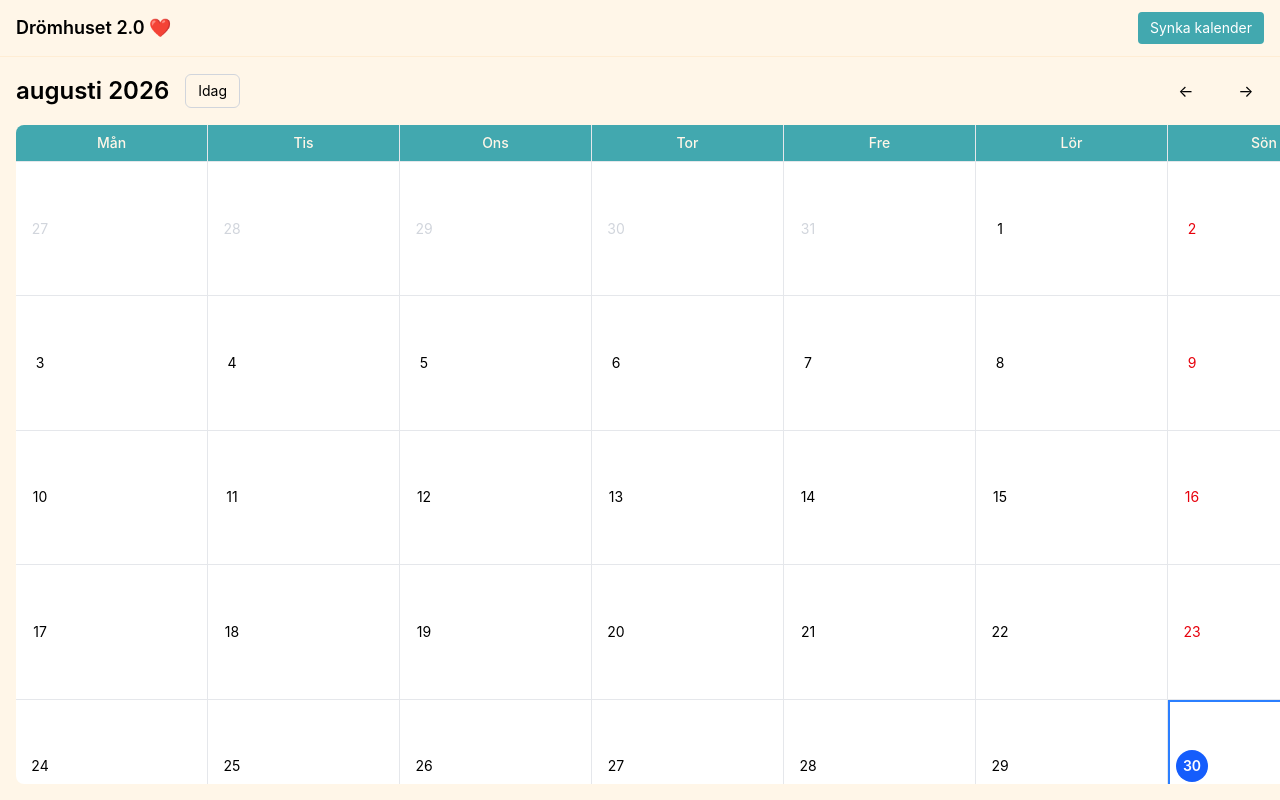
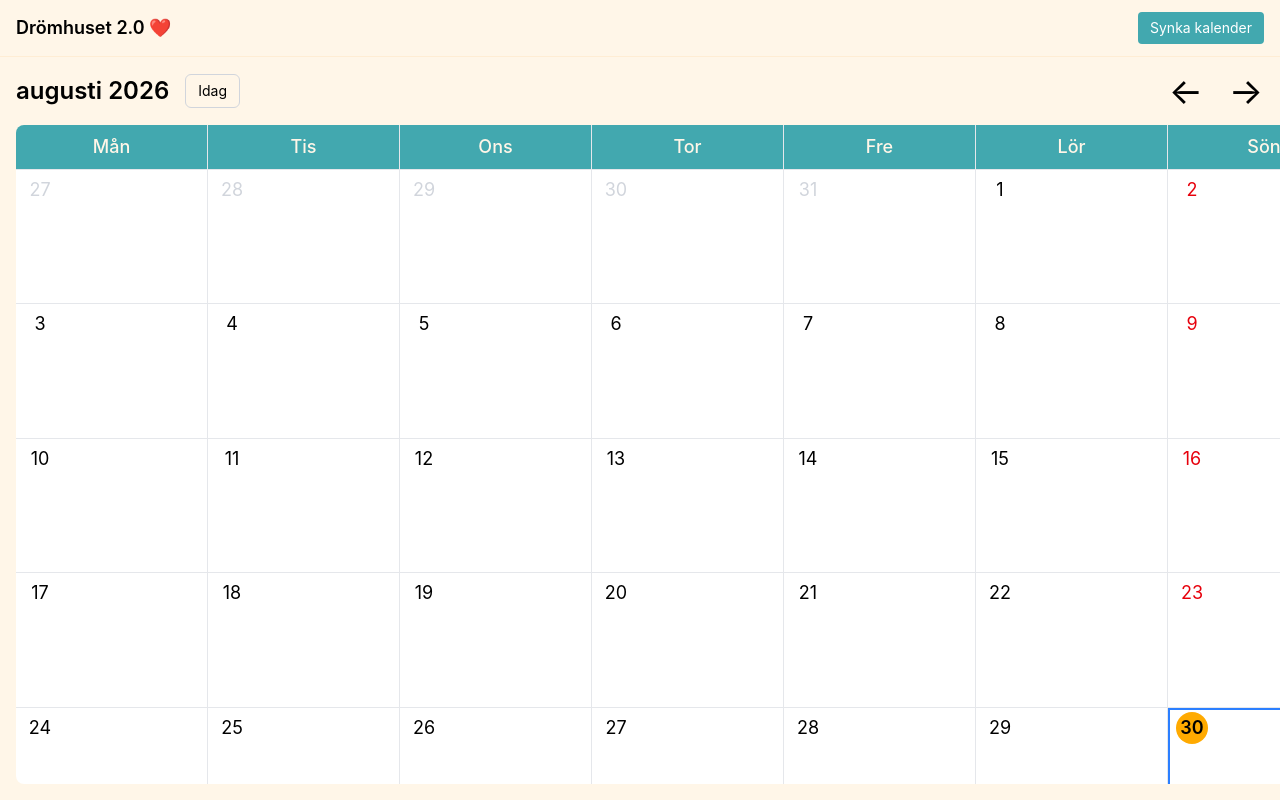
Before and after one commit to joakimwennergren/homeplanner, a React (Vite) app: page / in a window 1280 px wide. Built offline with nearby package versions, Linux system fonts and the light colour scheme.

Commit message:
Larger ui

```diff
--- a/src/App.tsx
+++ b/src/App.tsx
@@ -1,3 +1,4 @@
+// @ts-nocheck
 import { useMemo, useState, useEffect } from "react";
 import "dayjs/locale/sv";
 import dayjs, { Dayjs } from "dayjs";
@@ -35,7 +36,7 @@ function getCalendarDays(month: Dayjs): Dayjs[] {
 
   return Array.from({ length: totalDays }, (_, index) =>
     firstDay.add(index, "day"),
-  );
+  );n
 }
 
 type CalendarDayProps = {
@@ -67,7 +68,7 @@ function CalendarDay({
   );
 
   // Show max 4 events
-  const displayedEvents = dayEvents.slice(0, 3);
+  const displayedEvents = dayEvents.slice(0, 2);
   const moreCount = dayEvents.length - displayedEvents.length;
 
   return (
@@ -77,8 +78,9 @@ function CalendarDay({
       className={`
         relative min-h-0 min-w-0
         border-r border-b border-gray-200
-        bg-white p-2 text-left
+        bg-primary p-2 text-left
         transition-colors
+        bg-white
         hover:bg-gray-50
         focus:z-10 focus:outline-none
         select-none
@@ -87,12 +89,12 @@ function CalendarDay({
       `}
     >
       {/* Date number */}
-      <div className="flex items-center">
+      <div className="flex items-center absolute top-1">
         <span
           className={`
             flex h-8 w-8 items-center justify-center
-            rounded-full text-sm
-            ${isToday ? "bg-blue-600 font-semibold text-white" : ""}
+            rounded-full text-lg
+            ${isToday ? "bg-secondary font-semibold text-black" : ""}
             ${isSelected && !isToday ? "font-semibold text-blue-600" : ""}
             ${isWeekend && !isToday ? "text-red-600" : ""}
           `}
@@ -103,11 +105,11 @@ function CalendarDay({
 
       {/* Apple Calendar Events Pills */}
       {displayedEvents.length > 0 && (
-        <div className="mt-2 space-y-1 overflow-hidden">
+        <div className="mt-6 space-y-1 overflow-hidden">
           {displayedEvents.map((event) => (
             <div
               key={event.id}
-              className="truncate rounded bg-accent px-2 py-0.5 text-xs text-white font-medium"
+              className="truncate rounded bg-accent px-2 py-0.5 text-white text-lg"
               title={event.title}
             >
               {event.title}
@@ -174,7 +176,7 @@ function Calendar({
           <button
             type="button"
             onClick={previousMonth}
-            className="flex h-9 w-9 items-center justify-center rounded-md hover:bg-white"
+            className="flex h-9 w-9 items-center text-4xl justify-center rounded-md"
             aria-label="Previous month"
           >
             ←
@@ -183,7 +185,7 @@ function Calendar({
           <button
             type="button"
             onClick={nextMonth}
-            className="flex h-9 w-9 items-center justify-center rounded-md hover:bg-white"
+            className="flex h-9 w-9 items-center text-4xl justify-center rounded-md"
             aria-label="Next month"
           >
             →
@@ -201,7 +203,7 @@ function Calendar({
           {WEEKDAYS.map((day) => (
             <div
               key={day}
-              className="border-r border-b border-gray-200 px-3 py-2 text-center text-sm font-medium text-primary last:border-r-0"
+              className="border-r border-b border-gray-200 px-3 py-2 text-center text-lg font-medium text-primary last:border-r-0"
             >
               {day}
             </div>
--- a/src/components/calendar-events.tsx
+++ b/src/components/calendar-events.tsx
@@ -55,11 +55,11 @@ export function CalendarEvents({
             key={event.id}
             className="bg-white border-l-4 border-secondary rounded shadow-sm p-4 hover:shadow-md transition-shadow"
           >
-            <div className="flex justify-between items-start">
+            <div className="flex justify-between items-start text-lg">
               <div className="flex-1">
-                <h4 className="font-semibold text-gray-900">{event.title}</h4>
+                <h4 className="font-semibold text-gray-900 text-2xl">{event.title}</h4>
 
-                <div className="flex items-center gap-2 text-sm text-gray-600 mt-1">
+                <div className="flex items-center gap-2 text-md text-gray-600 mt-1">
                   <span>
                     {event.isAllDay
                       ? "All day"
@@ -68,7 +68,7 @@ export function CalendarEvents({
                 </div>
 
                 {event.location && (
-                  <p className="text-sm text-gray-600 mt-2">
+                  <p className="text-gray-600 mt-2">
                     <span className="font-medium">Plats:</span> {event.location}
                   </p>
                 )}
--- a/src/index.css
+++ b/src/index.css
@@ -1,4 +1,8 @@
 @import "tailwindcss";
+
+* {
+  user-select: none;
+}
 
 @theme {
   --color-primary: #FFF6E8;
```
Also changed, not shown: 2 other files (tests, documents, lock files or other folders).
